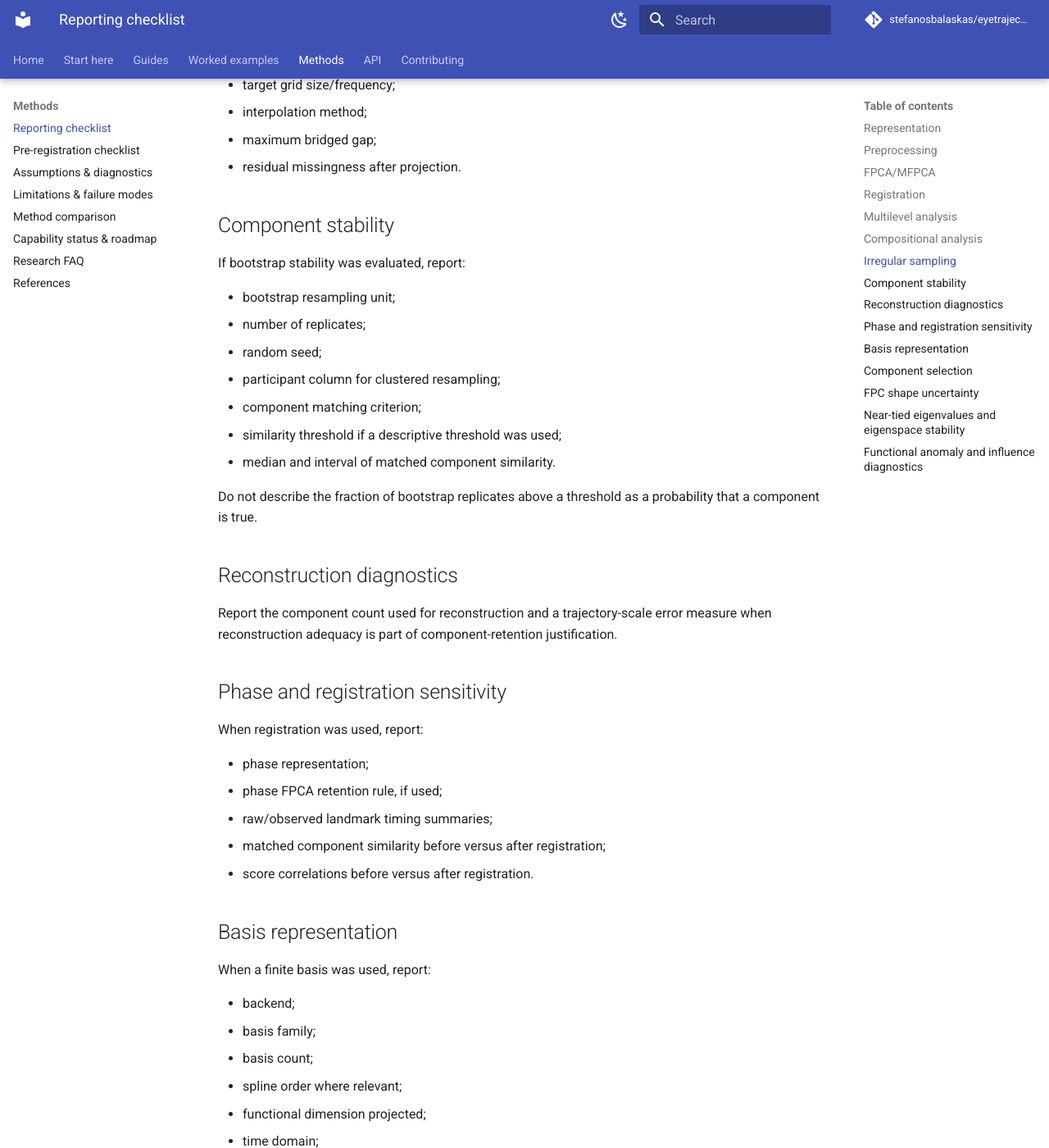
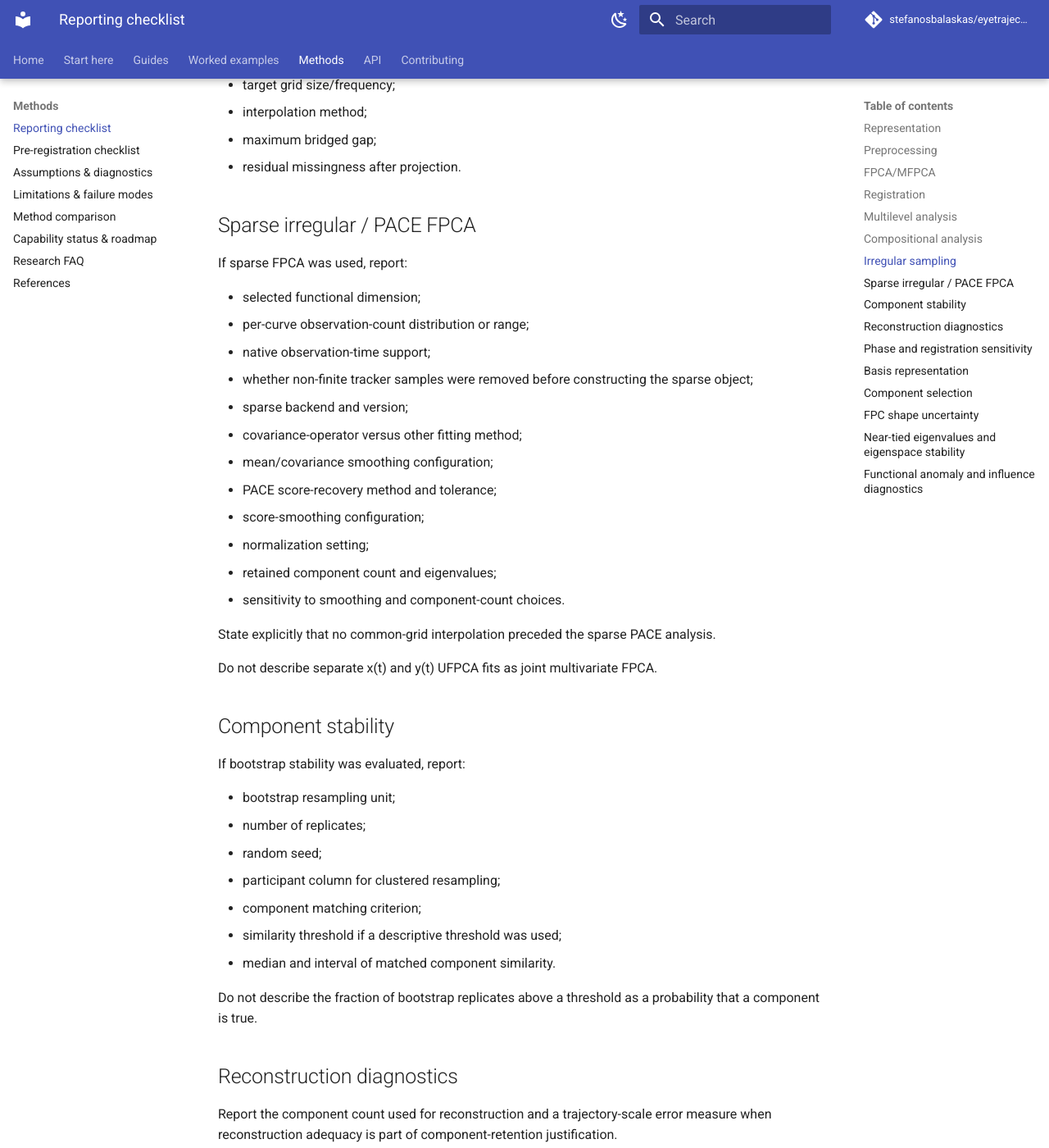
Before and after one commit to stefanosbalaskas/eyetrajectoriespy, an MkDocs documentation site: the page built from docs/methods/reporting.md, in a window 1280 px wide and 1400 px high, scrolled down 1841 px. Shown: the whole window at 82% size. Built offline with MkDocs 1.6.1 and Material for MkDocs 9.7.7, drawn with Linux system fonts in a browser that asks for light colours; comment, search, counter and statistics services are not loaded.

Commit message:
Add sparse PACE reporting checklist

```diff
--- a/docs/methods/reporting.md
+++ b/docs/methods/reporting.md
@@ -53,6 +53,27 @@ When native irregular trajectories were present, additionally report:
 - interpolation method;
 - maximum bridged gap;
 - residual missingness after projection.
+
+## Sparse irregular / PACE FPCA
+
+If sparse FPCA was used, report:
+
+- selected functional dimension;
+- per-curve observation-count distribution or range;
+- native observation-time support;
+- whether non-finite tracker samples were removed before constructing the sparse object;
+- sparse backend and version;
+- covariance-operator versus other fitting method;
+- mean/covariance smoothing configuration;
+- PACE score-recovery method and tolerance;
+- score-smoothing configuration;
+- normalization setting;
+- retained component count and eigenvalues;
+- sensitivity to smoothing and component-count choices.
+
+State explicitly that no common-grid interpolation preceded the sparse PACE analysis.
+
+Do not describe separate x(t) and y(t) UFPCA fits as joint multivariate FPCA.
 
 ## Component stability
 
```
